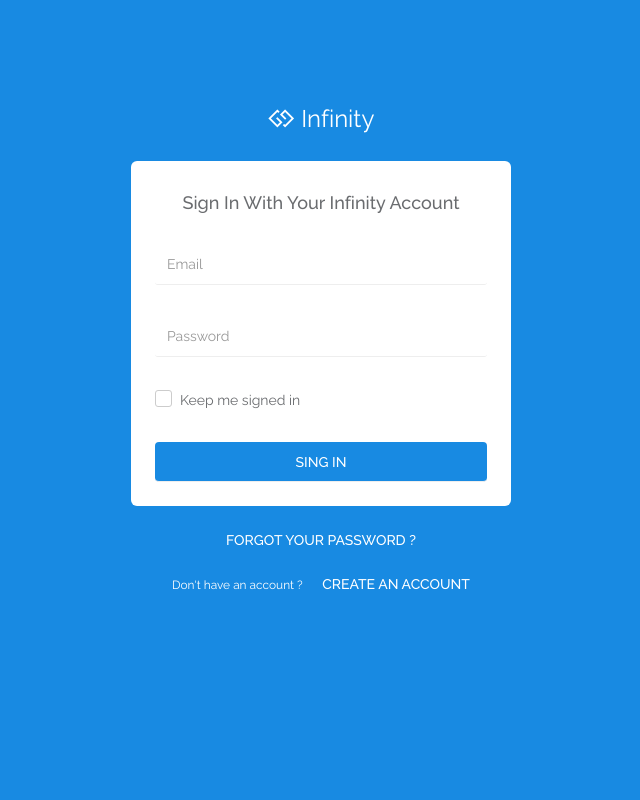
After one commit to lazdamari/adminizm, a CodeIgniter app: page /cms/index.php/users/login in a window 1280 px wide. The commit adds this page. Shown: the whole page, without its empty margins (319-959 px from the left). Run offline with CodeIgniter, Linux system fonts and the light colour scheme.

Commit message:
login view yapıldı

```diff
--- a/application/controllers/Users.php
+++ b/application/controllers/Users.php
@@ -138,11 +138,11 @@ class Users extends CI_Controller
             )
         );
 
-        if ($oldUser->kullanici_adi != $this->input->post("user_name")){
+        if ($oldUser->kullanici_adi != $this->input->post("user_name")) {
             $this->form_validation->set_rules("user_name", "Kullanıcı Adı", "required|trim|is_unique[users.kullanici_adi]");
         }
 
-        if ($oldUser->email != $this->input->post("email")){
+        if ($oldUser->email != $this->input->post("email")) {
             $this->form_validation->set_rules("email", "E-Posta Adresi", "required|trim|valid_email|is_unique[users.email]");
         }
         // Kurallar yazilir..
@@ -182,7 +182,6 @@ class Users extends CI_Controller
                     "text" => "Hata! Lütfen işleminizi kontrol edin.",
                     "type" => "error"
                 );
-
 
 
             }
@@ -402,4 +401,19 @@ class Users extends CI_Controller
 
     }
 
+
+    /**
+     * @return object
+     */
+    public function login()
+    {
+        $viewData = new stdClass();
+
+        $viewData->viewFolder = $this->viewFolder;
+        $viewData->subViewFolder = "login";
+
+
+        $this->load->view("{$viewData->viewFolder}/{$viewData->subViewFolder}/index", $viewData);
+    }
+
 }
--- a/application/views/users_v/login/content.php
+++ b/application/views/users_v/login/content.php
@@ -1,66 +1,38 @@
-<div class="row">
-    <div class="col-md-12">
-        <h4 class="m-b-lg">
-            Yeni Kullanıcı Ekle
-        </h4>
-    </div>
+<div class="simple-page-wrap">
+    <div class="simple-page-logo animated swing">
+        <a href="index.html">
+            <span><i class="fa fa-gg"></i></span>
+            <span>Infinity</span>
+        </a>
+    </div><!-- logo -->
+    <div class="simple-page-form animated flipInY" id="login-form">
+        <h4 class="form-title m-b-xl text-center">Sign In With Your Infinity Account</h4>
+        <form action="#">
+            <div class="form-group">
+                <input id="sign-in-email" type="email" class="form-control" placeholder="Email">
+            </div>
 
-    <div class="col-md-12">
-        <div class="widget">
-            <div class="widget-body">
-                <form method="post" action="<?php echo base_url("users/save"); ?>">
+            <div class="form-group">
+                <input id="sign-in-password" type="password" class="form-control" placeholder="Password">
+            </div>
 
-                    <div class="form-group">
-                        <label>Kullanıcı Adı</label>
-                        <input type="text" class="form-control" name="user_name" placeholder="Kullanıcı" value="<?php echo isset($form_error) ? set_value("user_name") : "" ?>">
-                        <?php if (isset($form_error)) { ?>
-                            <small class="input-form-error"><?php echo form_error("user_name") ?></small>
-                        <?php } ?>
-                    </div>
+            <div class="form-group m-b-xl">
+                <div class="checkbox checkbox-primary">
+                    <input type="checkbox" id="keep_me_logged_in"/>
+                    <label for="keep_me_logged_in">Keep me signed in</label>
+                </div>
+            </div>
+            <input type="submit" class="btn btn-primary" value="SING IN">
+        </form>
+    </div><!-- #login-form -->
+
+    <div class="simple-page-footer">
+        <p><a href="password-forget.html">FORGOT YOUR PASSWORD ?</a></p>
+        <p>
+            <small>Don't have an account ?</small>
+            <a href="signup.html">CREATE AN ACCOUNT</a>
+        </p>
+    </div><!-- .simple-page-footer -->
 
 
-                    <div class="form-group">
-                        <label>Ad Soyad</label>
-                        <input type="text" class="form-control" name="full_name" placeholder="Ad Soyad" value="<?php echo isset($form_error) ? set_value("full_name") : "" ?>">
-                        <?php if (isset($form_error)) { ?>
-                            <small class="input-form-error"><?php echo form_error("full_name") ?></small>
-                        <?php } ?>
-                    </div>
-
-
-                    <div class="form-group">
-                        <label>E-Posta Adresi</label>
-                        <input class="form-control" name="email" type="email" placeholder="E-posta Adresi" value="<?php echo isset($form_error) ? set_value("email") : "" ?>">
-                        <?php if (isset($form_error)) { ?>
-                            <small class="input-form-error"><?php echo form_error("email") ?></small>
-                        <?php } ?>
-                    </div>
-
-
-                    <div class="form-group">
-                        <label>Şifre</label>
-                        <input  class="form-control" name="password" type="password"
-                               placeholder="Şifre">
-                        <?php if (isset($form_error)) { ?>
-                            <small class="input-form-error"><?php echo form_error("password") ?></small>
-                        <?php } ?>
-                    </div>
-
-
-                    <div class="form-group">
-                        <label>Şifre Tejrar</label>
-                        <input  class="form-control" name="re_password" type="password"
-                               placeholder="Şifre Tekrar">
-                        <?php if (isset($form_error)) { ?>
-                            <small class="input-form-error"><?php echo form_error("re_password") ?></small>
-                        <?php } ?>
-                    </div>
-
-
-                    <button type="submit" class="btn btn-success btn-outline btn-md">Kaydet</button>
-                    <a href="<?php echo base_url("users") ?>" class="btn btn-default">İptal</a>
-                </form>
-            </div>
-        </div>
-    </div>
-</div>
+</div><!-- .simple-page-wrap -->
--- a/application/views/users_v/login/index.php
+++ b/application/views/users_v/login/index.php
@@ -3,53 +3,15 @@
 <head>
 	<?php
 	$this->load->view('includes/head');
+	$this->load->view("{$this->viewFolder}/{$subViewFolder}/page_style");
 
 	?>
 </head>
 
-<body class="menubar-left menubar-unfold menubar-light theme-primary">
-	<!--============= start main area -->
-
-	<!-- APP NAVBAR ==========-->
-	<?php $this->load->view('includes/navbar'); ?>
-	<!--========== END app navbar -->
-
-	<!-- APP ASIDE ==========-->
-	<?php $this->load->view('includes/left-aside'); ?>
-	<!--========== END app aside -->
-
-	<!-- navbar search -->
-	<?php $this->load->view('includes/navbar-search'); ?>
-	<!-- .navbar-search -->
-
-	<!-- APP MAIN ==========-->
-	<main id="app-main" class="app-main">
-		<div class="wrap">
-			<section class="app-content">
-				<?php $this->load->view("{$viewFolder}/{$subViewFolder}/content"); ?>
-			</section>
-			<!-- #dash-content -->
-		</div>
-		<!-- .wrap -->
-		<!-- APP FOOTER -->
-		<?php $this->load->view('includes/footer'); ?>
-		<!-- /#app-footer -->
-	</main>
-	<!--========== END app main -->
-
-	<!-- APP CUSTOMIZER -->
+<body class="simple-page">
 
 
-	<!-- SIDE PANEL -->
-	<?php $this->load->view('includes/right-aside'); ?>
-	<!-- /#side-panel -->
-
-	<?php
-	$this->load->view('includes/include_script');
-    $this->load->view("{$viewFolder}/{$subViewFolder}/page_script");
-
-
-	?>
+				<?php $this->load->view("{$viewFolder}/{$subViewFolder}/content"); ?>
 
 </body>
 </html>
--- /dev/null
+++ b/application/views/users_v/login/page_style.php
@@ -0,0 +1 @@
+<link rel="stylesheet" href="<?php echo base_url('assets') ?>/assets/css/misc-pages.css">
```
